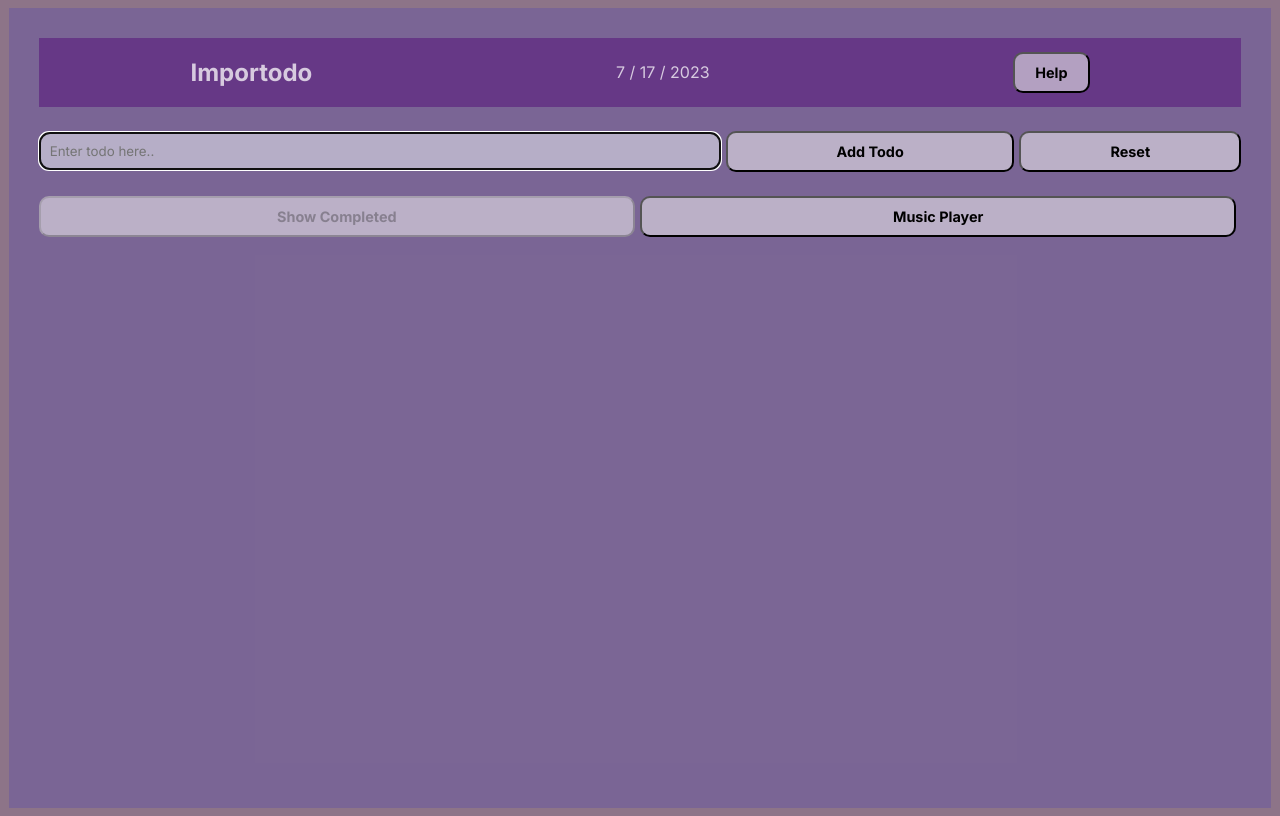
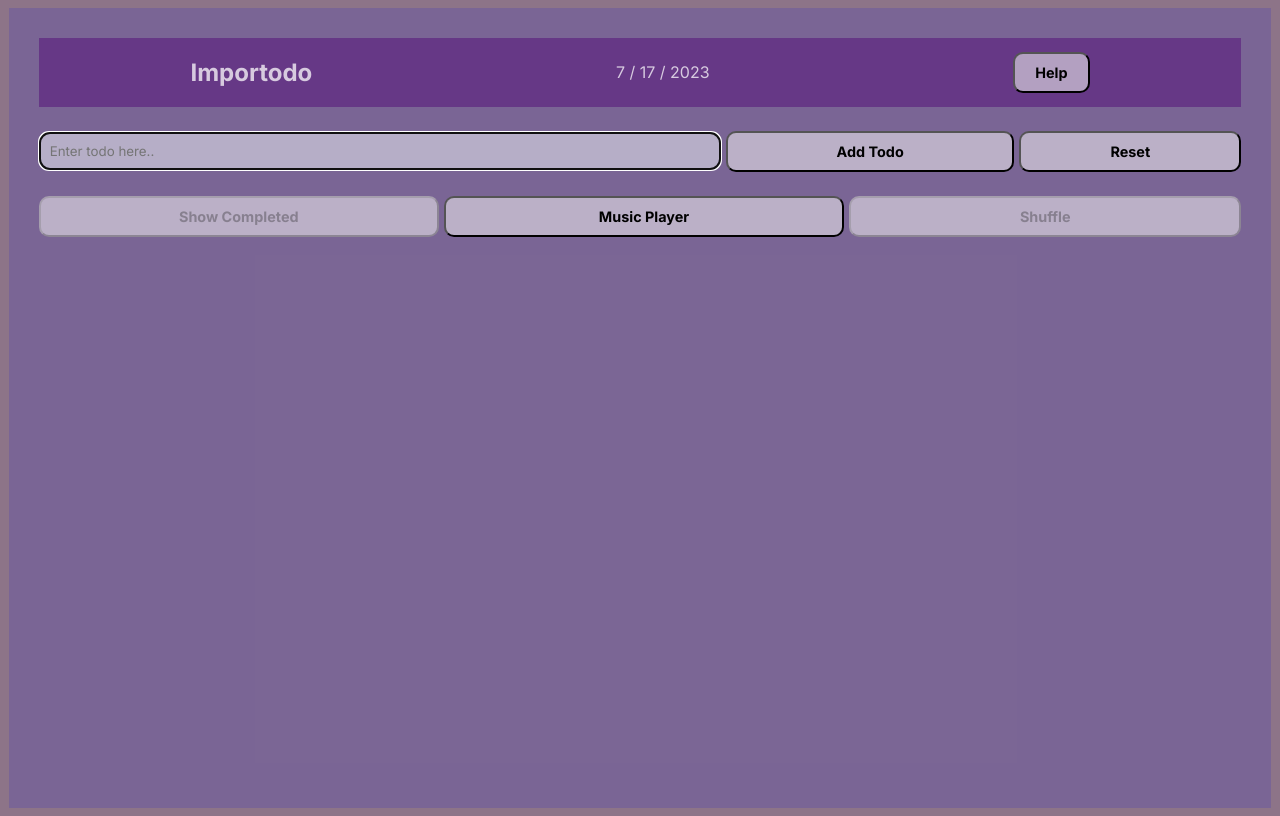
Before and after one commit to asbin2023/Importodo, a React (Vite) app: page / in a window 1280 px wide. Built offline with nearby package versions, Linux system fonts and the light colour scheme.

Commit message:
added more songs

```diff
--- a/src/Todo.jsx
+++ b/src/Todo.jsx
@@ -1,5 +1,23 @@
 //imported useState to use later
 import { useState, useEffect } from "react";
+const study = [
+  "tracks/1527987262",
+  "playlists/595582668",
+  "tracks/1199040037",
+  "playlists/1582450309",
+  "tracks/1385862445",
+  "playlists/504994746",
+  "tracks/605131284",
+  "tracks/558192753",
+  "tracks/83946902",
+  "playlists/1465388470",
+  "tracks/685244341",
+  "playlists/1612469881",
+  "tracks/153262299",
+];
+function randomNum() {
+  return Math.floor(Math.random() * study.length);
+}
 
 ////////////////////////////////////////////////////////////////////////////////////////////////////////////////////////
 
@@ -7,6 +25,7 @@ import { useState, useEffect } from "react";
 //looking back, I wish i had used objects to store data, instead of creating these many states.
 
 const Todo = () => {
+  const [musicPlaying, setMusicPlaying] = useState(randomNum());
   const [itemBeingDragged, setItemBeingDragged] = useState(null);
   const [whereTheItemWasDragged, setWhereTheItemWasDragged] = useState(null);
   const [itemBeingDragged2, setItemBeingDragged2] = useState(null);
@@ -31,6 +50,7 @@ const Todo = () => {
 
   //handleChange -> tracks the change in the todo list input (whenever the user types something in )
   //this also sets the inputText state to the current value of the input
+
   function handleChange(e) {
     setInputText(e.target.value);
   }
@@ -227,7 +247,7 @@ const Todo = () => {
             width="80%"
             autoPlay
             height="100"
-            src="https://w.soundcloud.com/player/?url=https%3A//api.soundcloud.com/tracks/821121427"
+            src={`https://w.soundcloud.com/player/?url=https%3A//api.soundcloud.com/${study[musicPlaying]}`}
           ></iframe>
         )}
       </div>
@@ -259,6 +279,13 @@ const Todo = () => {
         </button>
         <button className="hide-completed-button" onClick={playMusic}>
           {music ? "Hide Music Player" : "Music Player"}
+        </button>
+        <button
+          onClick={() => setMusicPlaying(randomNum)}
+          disabled={music === true ? false : true}
+          className="shuffle"
+        >
+          Shuffle
         </button>
       </div>
 
--- a/src/styles.css
+++ b/src/styles.css
@@ -67,6 +67,9 @@ nav button {
   flex: 1;
   padding: 10px;
   margin-right: 5px;
+}
+.shuffle{
+  flex: 1;
 }
 
 .sort-by-button {
@@ -191,7 +194,7 @@ button {
 
 .soundcloud {
   background-color: aquamarine;
-  opacity: 0.42;
+  opacity: 0.47;
 }
 
 @media screen and (max-width: 900px) {
```
